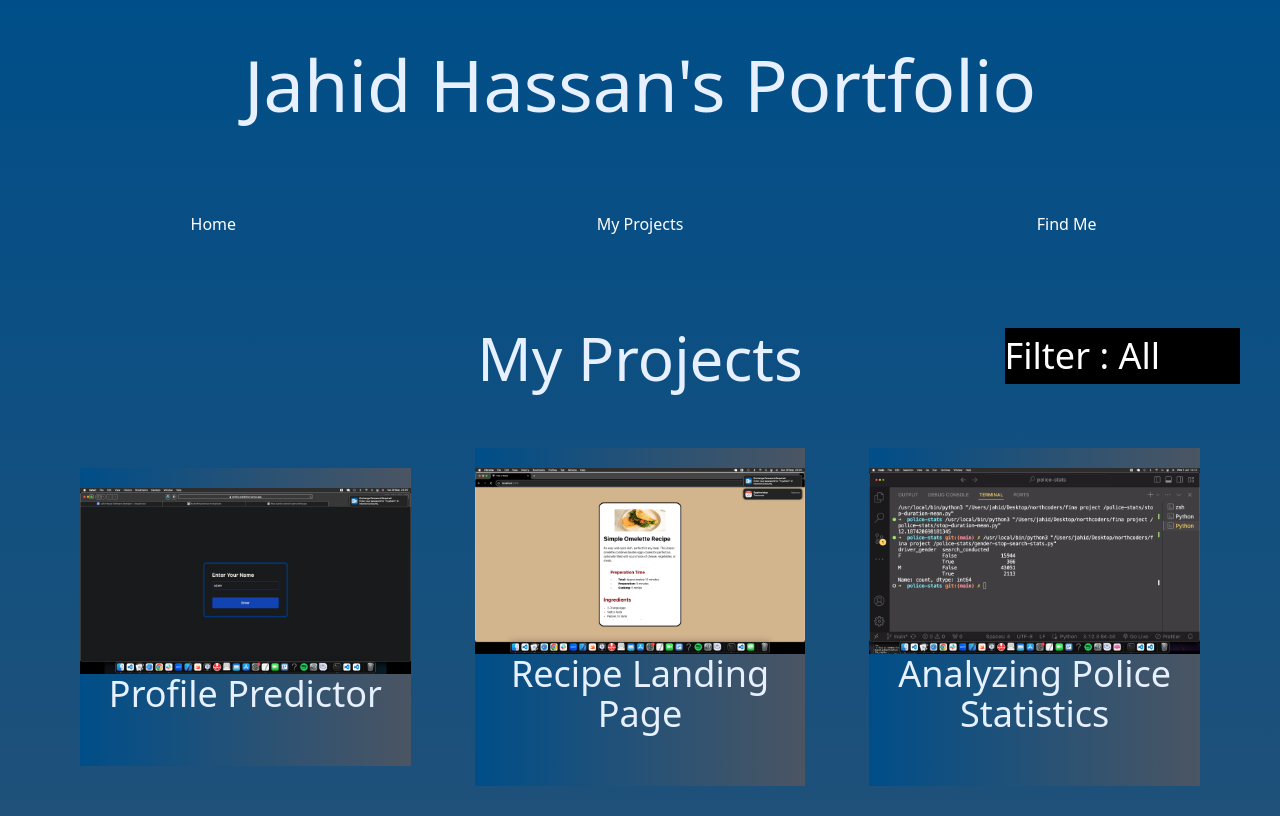
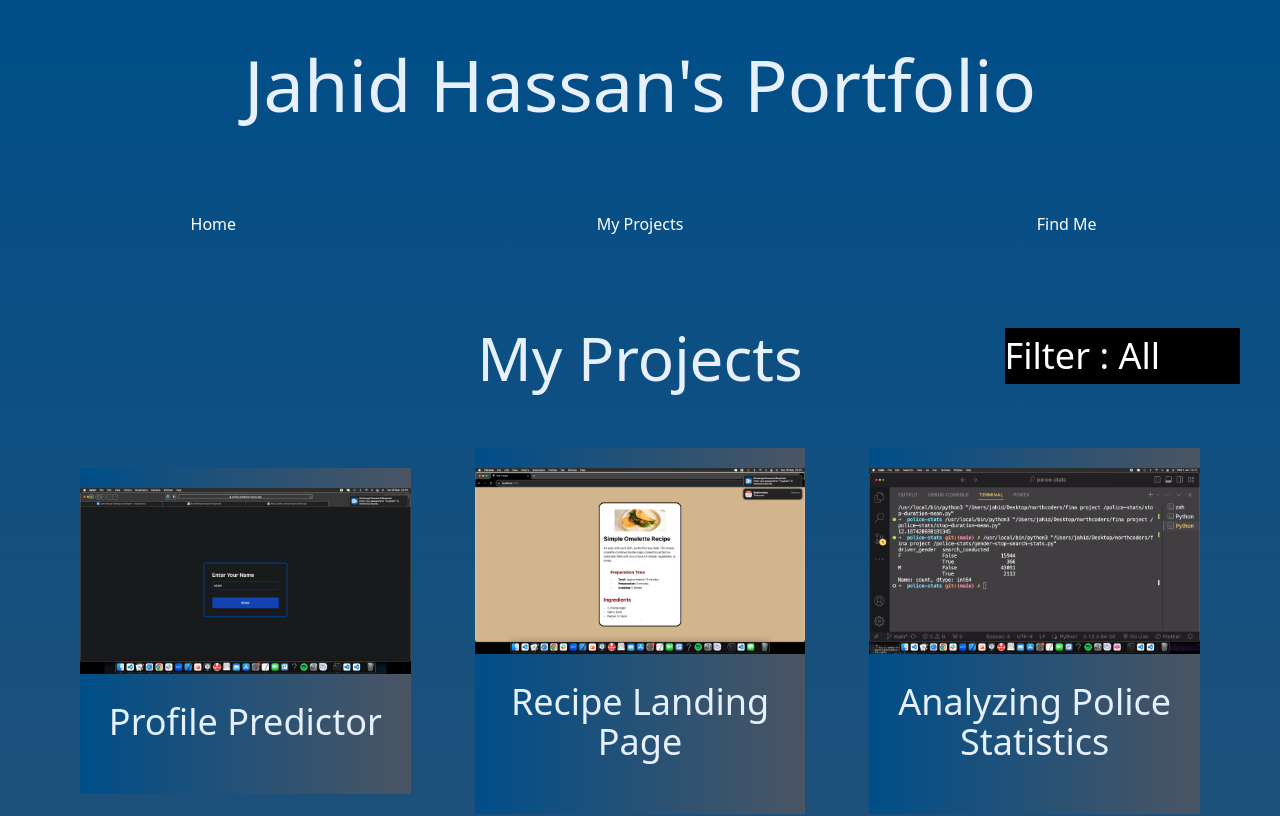
Before and after one commit to MJahidH/my-portfolio, a React (Vite) app in the folder my-portfolio/: page /projects in a window 1280 px wide. Shown: the top 816 px of the page. Built offline with nearby package versions, Linux system fonts and the light colour scheme.

Commit message:
title spacing added for each project

```diff
--- a/my-portfolio/src/index.css
+++ b/my-portfolio/src/index.css
@@ -56,7 +56,8 @@ pb-10;
 .projectTitle {
   @apply pb-8
     text-secondary
-    text-4xl;
+    text-4xl
+    mt-7;
 }
 
 .projectSecondaryText {
```
